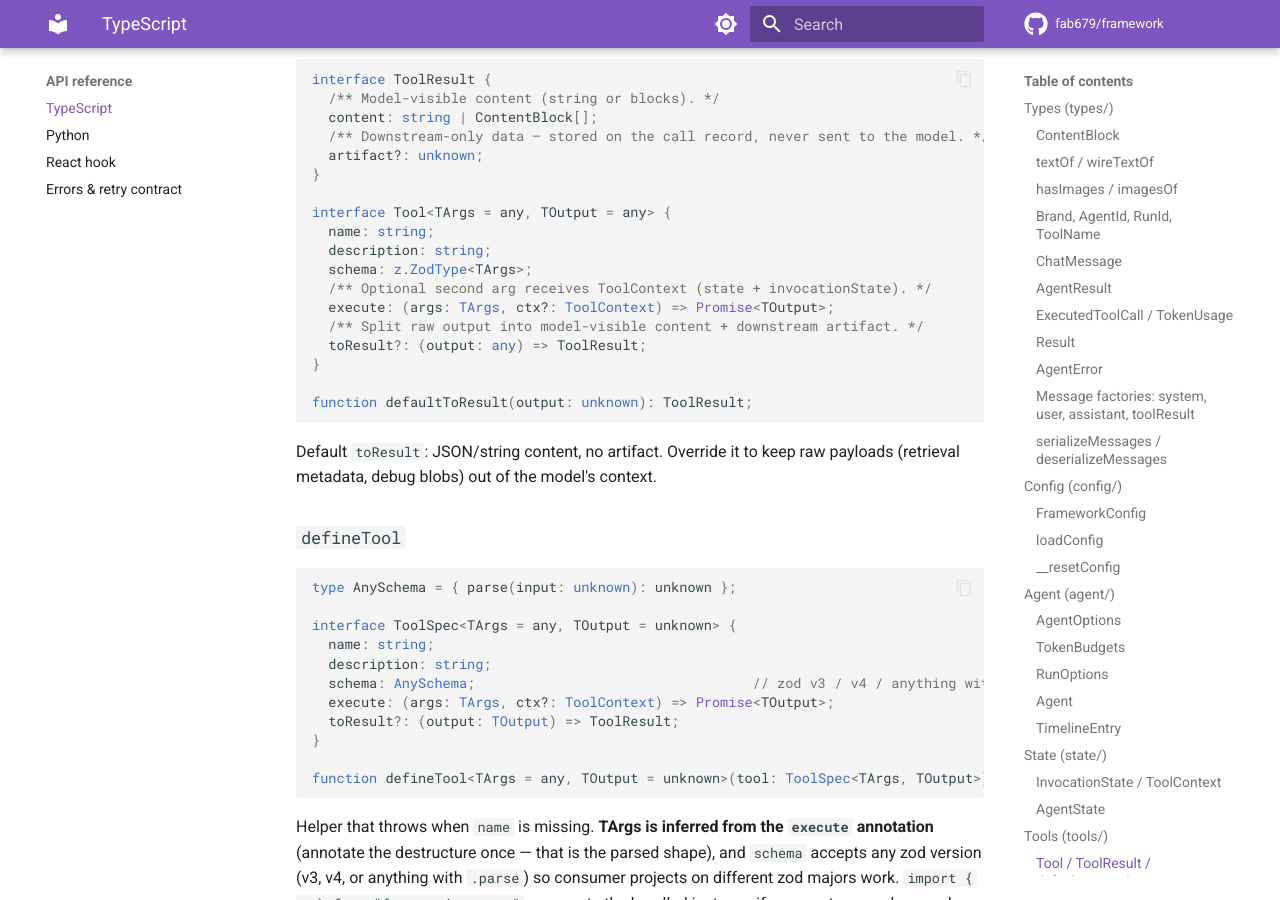
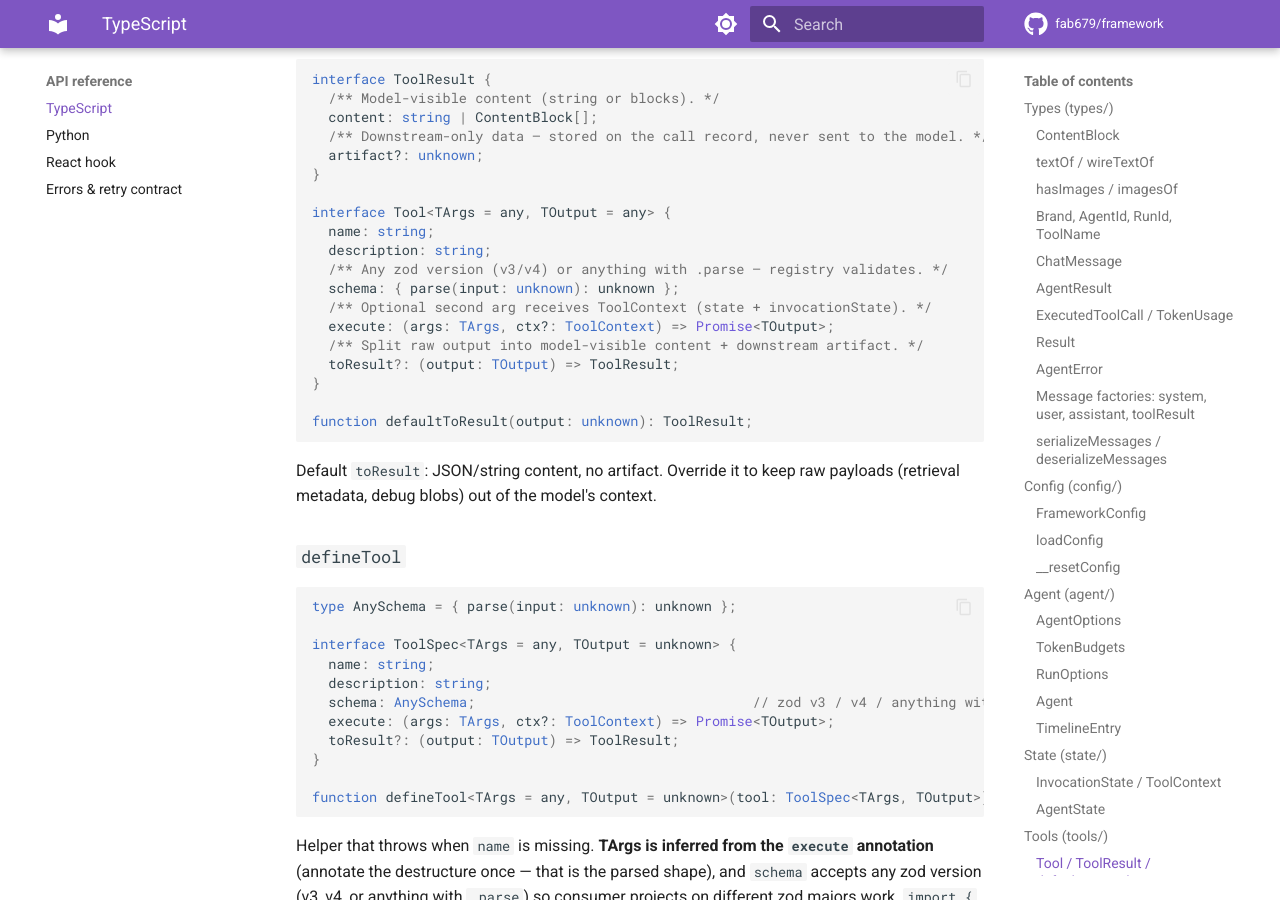
Before and after one commit to fab679/framework, an MkDocs documentation site: the page built from docs/api/typescript.md, in a window 1280 px wide and 900 px high, scrolled down 7917 px. Built offline with MkDocs 1.6.1 and Material for MkDocs 9.7.7, drawn with Linux system fonts in a browser that asks for light colours; comment, search, counter and statistics services are not loaded.

Commit message:
docs: api refs current - AnySchema tool schema, run_sync/stream_sync in python Agent ref

```diff
--- a/docs/api/typescript.md
+++ b/docs/api/typescript.md
@@ -399,11 +399,12 @@ interface ToolResult {
 interface Tool<TArgs = any, TOutput = any> {
   name: string;
   description: string;
-  schema: z.ZodType<TArgs>;
+  /** Any zod version (v3/v4) or anything with .parse — registry validates. */
+  schema: { parse(input: unknown): unknown };
   /** Optional second arg receives ToolContext (state + invocationState). */
   execute: (args: TArgs, ctx?: ToolContext) => Promise<TOutput>;
   /** Split raw output into model-visible content + downstream artifact. */
-  toResult?: (output: any) => ToolResult;
+  toResult?: (output: TOutput) => ToolResult;
 }
 
 function defaultToResult(output: unknown): ToolResult;
```
